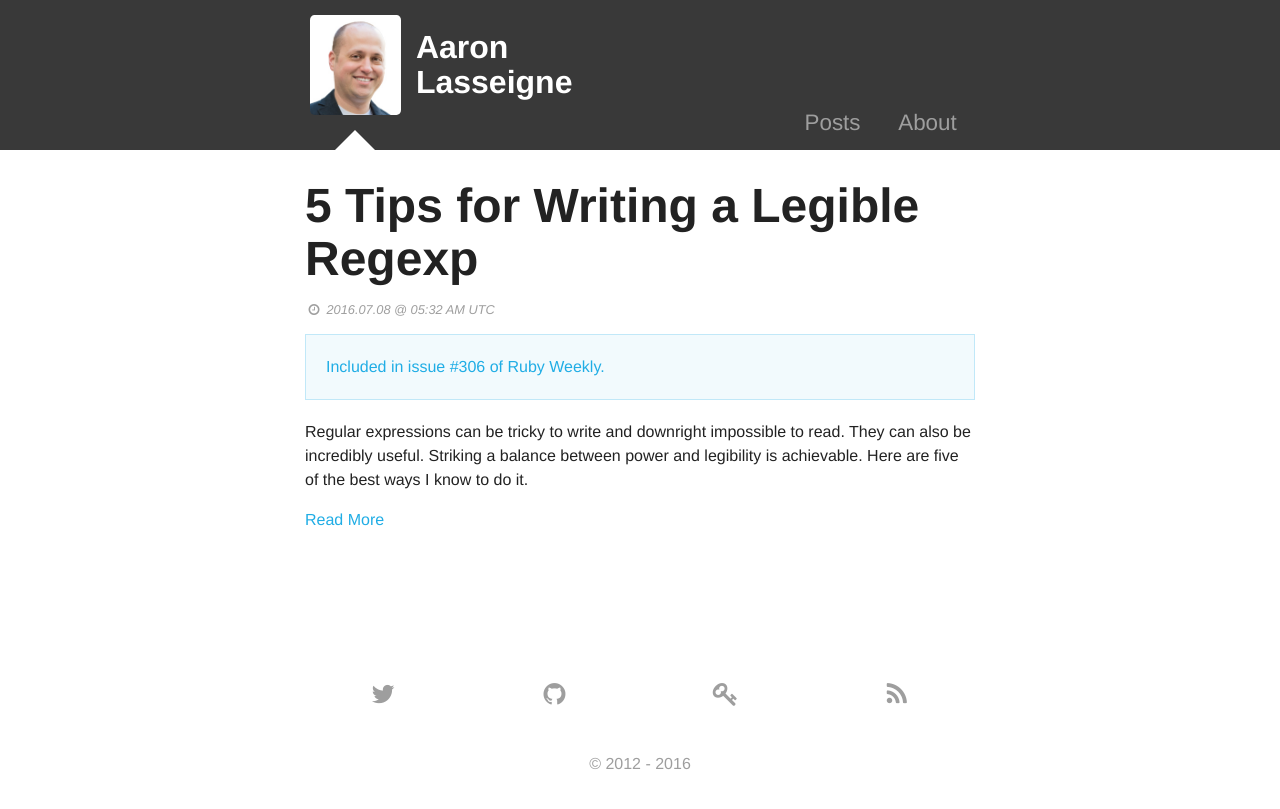
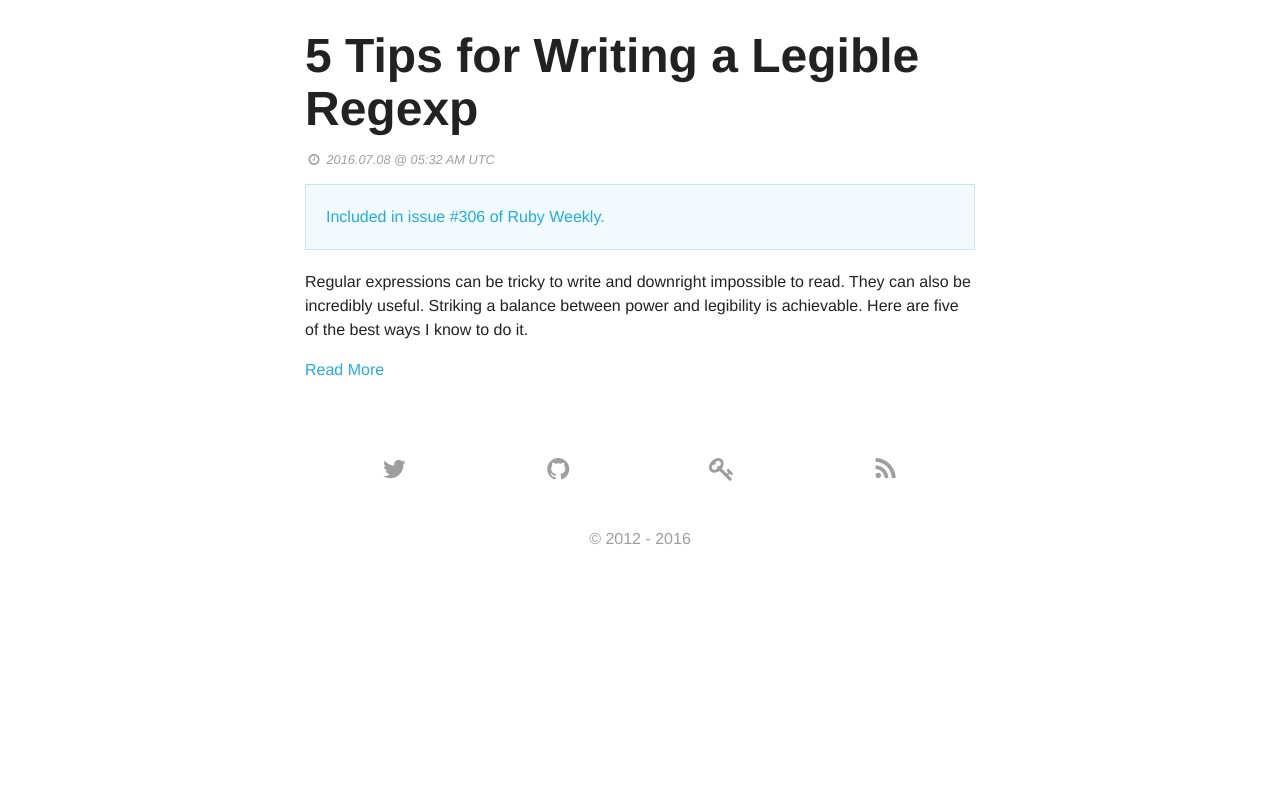
Before and after one commit to AaronLasseigne/aaronlasseigne.github.com, a Jekyll site: the page built from index.html, in a window 1280 px wide. Shown: the top 809 px of the page. Built offline with Jekyll 4.4.1, drawn with Linux system fonts in a browser that asks for light colours.

Commit message:
give the index page a custom layout

```diff
--- a/_config.yml
+++ b/_config.yml
@@ -45,4 +45,4 @@ defaults:
       path: ""
       type: "pages"
     values:
-      layout: "default"
+      layout: "pages"
--- a/_layouts/default.html
+++ b/_layouts/default.html
@@ -44,25 +44,7 @@
     {% endif %}
   </head>
   <body>
-    <div id="header">
-      <div class="container">
-        <div class="logo">
-          <a href="/">
-            <img alt="Photo of {{ site.data.author.name }}" src="{{ site.data.author.image }}">
-            <h1>{{ site.data.author.name | replace: ' ', '<br>' }}</h1>
-          </a>
-          <div class="arrow-up"></div>
-        </div>
-        <ul role="navigation menu" class="menu">
-          <li{% if page.url == '/posts/' %} class="current"{% endif %}><a href="/posts/">Posts</a></li>
-          <li{% if page.url == '/about/' %} class="current"{% endif %}><a href="/about/">About</a></li>
-        </ul>
-      </div>
-    </div>
-
-    <div id="content" class="container">
-      {{ content }}
-    </div>
+    {{ content }}
 
     <div id="footer" class="container">
       <div class="links">
--- /dev/null
+++ b/_layouts/homepage.html
@@ -0,0 +1,7 @@
+---
+layout: default
+---
+
+<div id="content" class="container">
+  {{ content }}
+<div>
--- a/index.html
+++ b/index.html
@@ -1,5 +1,6 @@
 ---
 title: AaronLasseigne.com
+layout: homepage
 ---
 
 <ol class="posts">
```
Also changed, not shown: _layouts/pages.html (added, +22 -0 lines).
